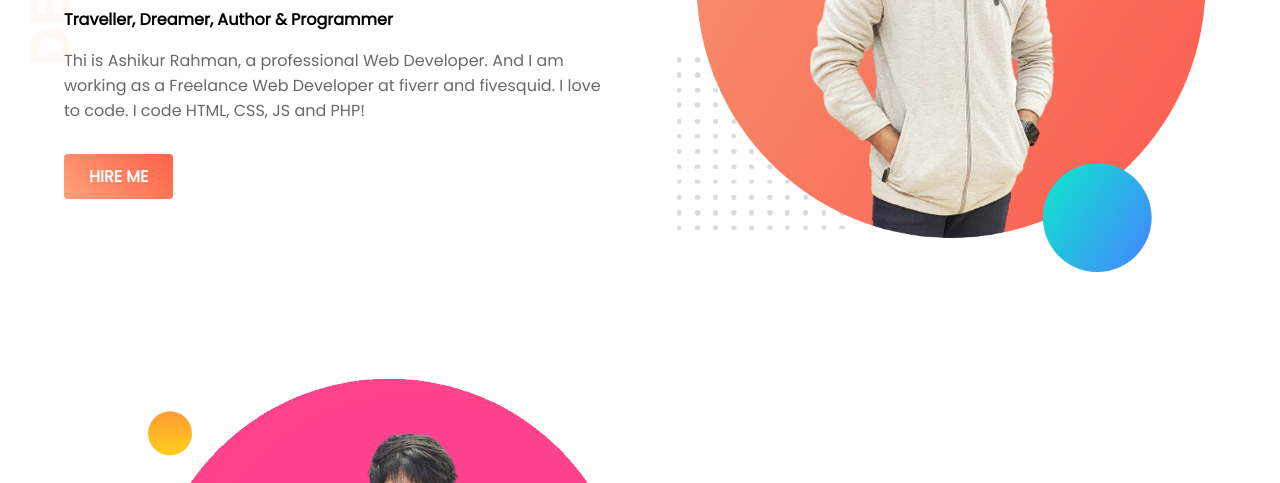
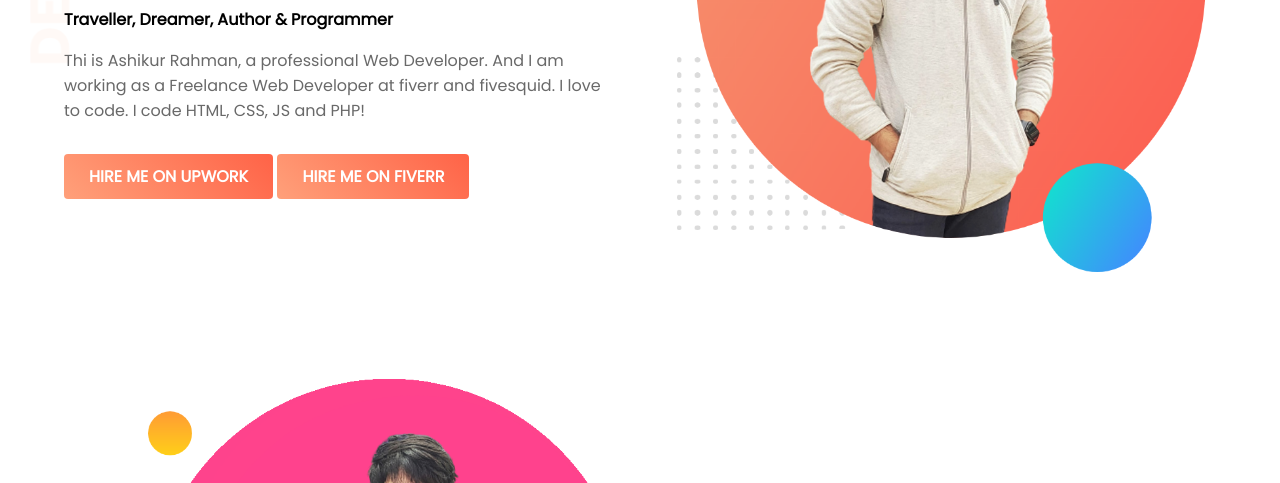
Before and after one commit to ashikurrahmanbd/dev-portfolio, a plain HTML site: page index.html in a window 1280 px wide. Shown: the part 296-779 px from the top of the page. Drawn offline with Linux system fonts and the light colour scheme.

Commit message:
Update index.html
upwork and fiverr link added

```diff
--- a/index.html
+++ b/index.html
@@ -21,7 +21,8 @@
                                         <h1><span class="orrange-color">Ashikur Rahman </span>World</h1>
                                         <p><strong>Traveller, Dreamer, Author & Programmer</strong></p>
                                         <p class="info-text">Thi is Ashikur Rahman, a professional Web Developer. And I am working as a Freelance Web Developer at fiverr and fivesquid. I love to code. I code HTML, CSS, JS and PHP!</p>
-                                        <a href="#" class="link-btn">Hire Me</a>
+                                        <a href="https://www.upwork.com/freelancers/~01e1923523f5d61a20" class="link-btn">Hire Me on Upwork</a>
+                                        <a href="https://www.fiverr.com/webguru012" class="link-btn">Hire Me on Fiverr</a>
                                 </div>
                                 <div class="image column-half">
                                         <img src="images/ashikfinal.png" alt="">
```
